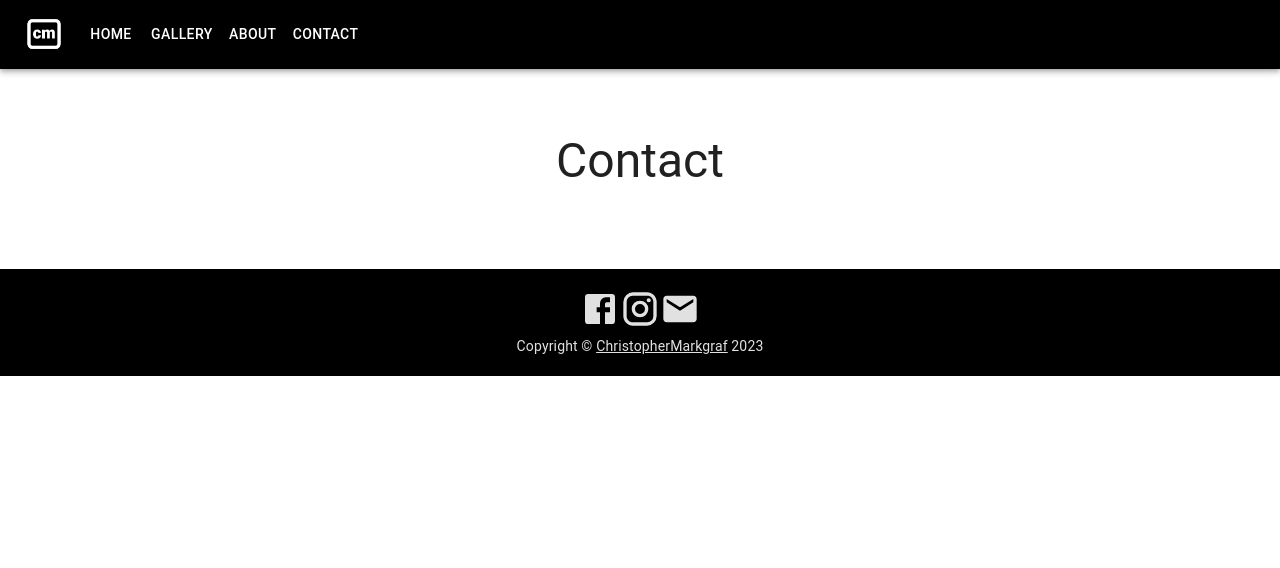
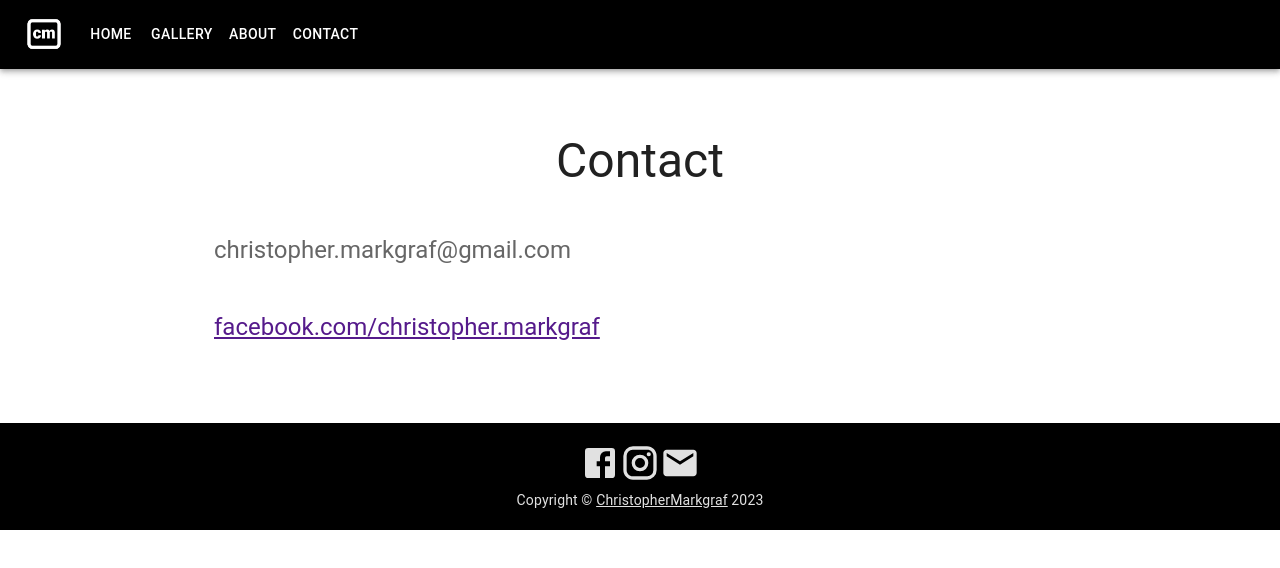
Before and after one commit to LVSERBEAST/cmsite, a React (Create React App) app: page /Contact in a window 1280 px wide. Shown: the top 568 px of the page. Built offline with nearby package versions, Linux system fonts and the light colour scheme.

Commit message:
Styling, content update

```diff
--- a/src/components/AppBar/AppBar.module.css
+++ b/src/components/AppBar/AppBar.module.css
@@ -29,3 +29,7 @@
 .logoFullScreen {
     cursor: pointer;
 }
+
+.menuItem p {
+    font-size: 24px;
+}
--- a/src/components/AppBar/AppBar.tsx
+++ b/src/components/AppBar/AppBar.tsx
@@ -9,7 +9,7 @@ import Container from '@mui/material/Container';
 import Button from '@mui/material/Button';
 import MenuItem from '@mui/material/MenuItem';
 import logo from '../../images/cmwhite.png';
-import styles from './AppBar.module.css'
+import styles from './AppBar.module.css';
 import { useNavigate } from 'react-router-dom';
 import { Typography } from '@mui/material';
 
@@ -76,6 +76,8 @@ function ResponsiveAppBar() {
                       >
                           {pages.map((page) => (
                               <MenuItem
+                                  className={styles.menuItem}
+                                  style={{ width: '115px', fontSize: '28 px' }}
                                   key={page}
                                   onClick={() => {
                                       handleMenuNav(page);
--- a/src/components/Contact/Contact.tsx
+++ b/src/components/Contact/Contact.tsx
@@ -6,6 +6,12 @@ export default function Contact() {
             <Typography component="h1" variant="h3" align="center" color="text.primary" gutterBottom>
                 Contact
             </Typography>
+            <Typography component="h1" variant="h5" align="justify" marginTop="45px" color="text.secondary" paragraph>
+                christopher.markgraf@gmail.com
+            </Typography>
+            <Typography component="h1" variant="h5" align="justify" marginTop="45px" color="text.secondary" paragraph>
+                <a href="">facebook.com/christopher.markgraf</a>
+            </Typography>
         </Container>
     );
 }
--- a/src/components/Gallery/Gallery.tsx
+++ b/src/components/Gallery/Gallery.tsx
@@ -9,16 +9,18 @@ import ImageCarousel from '../ImageCarousel/ImageCarousel';
 import { useState } from 'react';
 import { Close } from '@mui/icons-material';
 
+const marginTop = window.innerWidth > 900 ? '20px' : '0';
+
 const style = {
     position: 'absolute' as 'absolute',
     top: '50%',
     left: '50%',
     transform: 'translate(-50%, -50%)',
-    width: 400,
+    width: 375,
     bgcolor: 'background.paper',
     border: '2px solid #000',
     boxShadow: 24,
-    marginTop: '20px',
+    marginTop: marginTop,
     p: 4
 };
 
--- a/src/components/Home/Home.tsx
+++ b/src/components/Home/Home.tsx
@@ -1,7 +1,7 @@
 import Box from '@mui/material/Box';
 import Typography from '@mui/material/Typography';
 import Container from '@mui/material/Container';
-import backgroundImage from '../../images/gallery1.jpg';
+import backgroundImage from '../../images/gallery2.jpg';
 
 export default function Album() {
     return (
@@ -10,6 +10,7 @@ export default function Album() {
                 sx={{
                     backgroundImage: `url(${backgroundImage})`,
                     backgroundSize: 'cover',
+                    backgroundPosition: 'center',
                     height: '80vh',
                     pt: 8,
                     pb: 6,
```
Also changed, not shown: src/images/back.jpg (added), src/images/gallery2.jpg (added).
